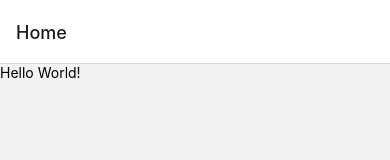
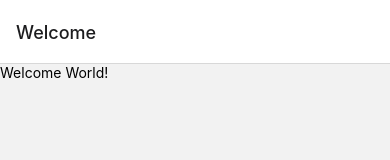
Before and after one commit to TarifEzaz/React-Navigation-Examples, a React Native app: screen / in a window 390 px wide. Shown: the top 160 px of the page. Built offline with nearby package versions, Linux system fonts and the light colour scheme.

Commit message:
chore: add initialRouteName prop in the stack Navigator component in order to choose the starting screen when multiple screens are available

```diff
--- a/App.js
+++ b/App.js
@@ -24,7 +24,7 @@ function WelcomeWorld({navigation}) {
 export default function App() {
   return (
     <NavigationContainer>
-      <Stack.Navigator>
+      <Stack.Navigator initialRouteName="Welcome">
         <Stack.Screen name="Home" component={HelloWorld}/>
         <Stack.Screen name="Welcome" component={WelcomeWorld} />
       </Stack.Navigator>
```
